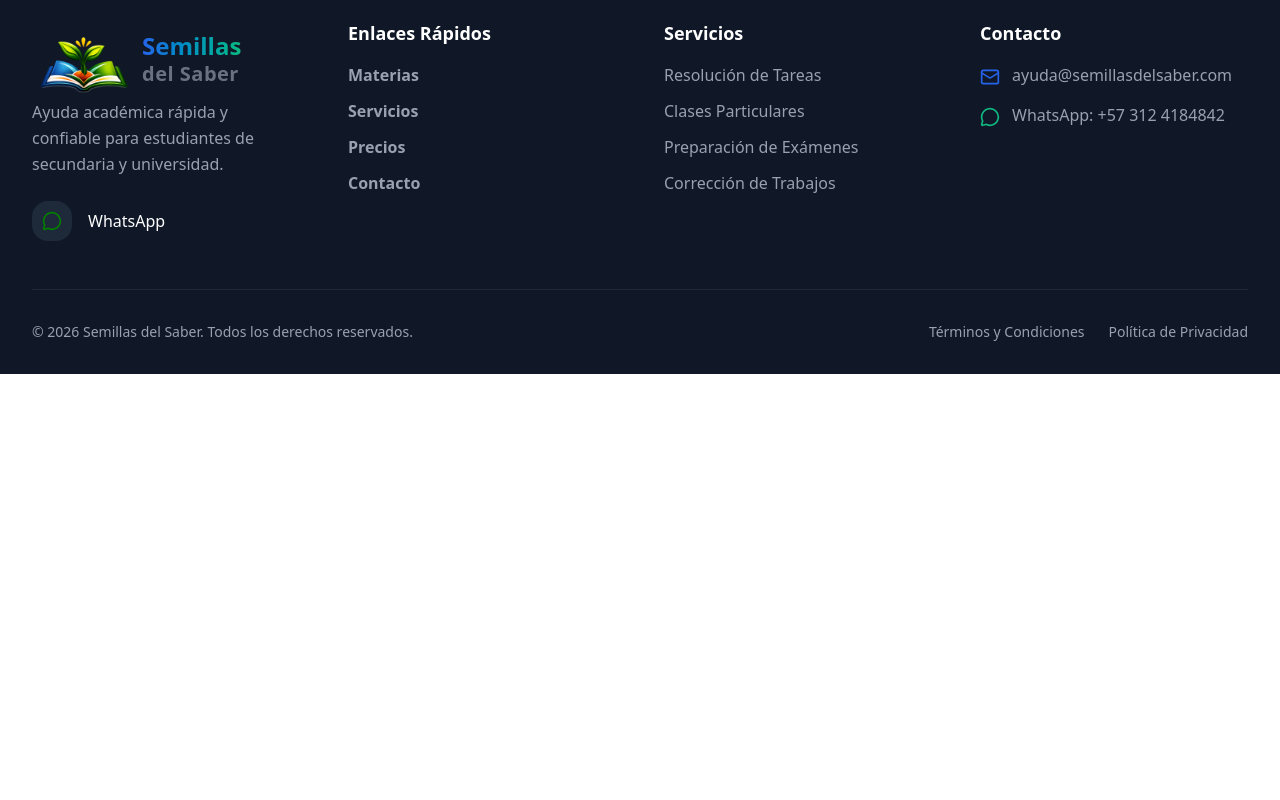
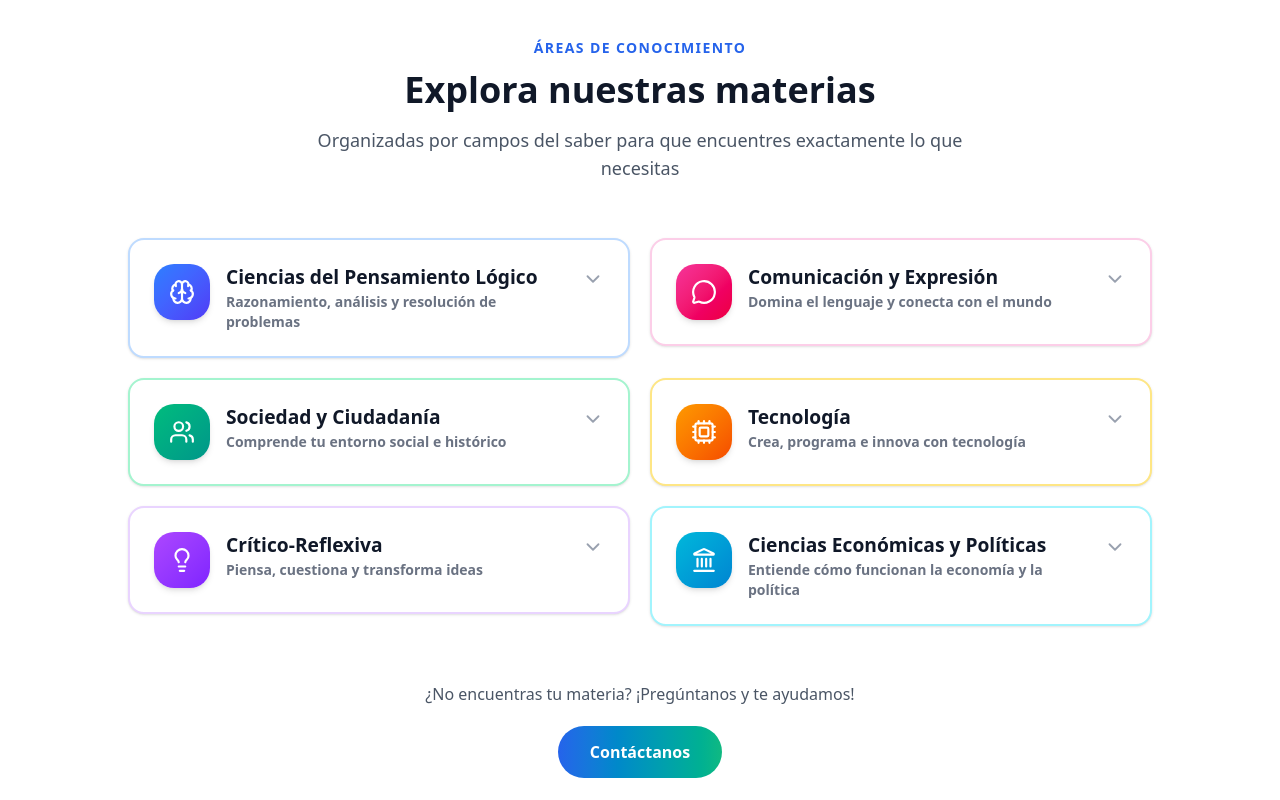
Before and after one commit to HaroldR23/semillas-saber-frontend, a Next.js app: page / in a window 1280 px wide. Shown: the part 900-1700 px from the top of the page. Before the commit the page ends 1274 px from the top, so only its background shows below. Built offline with nearby package versions, Linux system fonts and the light colour scheme.

Commit message:
feat: implement SubjectsSection component

```diff
--- a/app/components/Hero.tsx
+++ b/app/(landingPage)/Hero.tsx
@@ -5,7 +5,7 @@ import { ArrowRight, Star, TrendingUp } from 'lucide-react';
 import { useState, useEffect } from 'react';
 import Image from 'next/image';
 
-export function Hero() {
+const Hero = () => {
   const [tasksCount, setTasksCount] = useState(0);
 
   // Animated counter
@@ -154,4 +154,6 @@ export function Hero() {
       </div>
     </section>
   );
-}
+};
+
+export default Hero;
--- /dev/null
+++ b/app/(landingPage)/SubjectsSection/SubjectCard.tsx
@@ -0,0 +1,90 @@
+"use client";
+
+import { motion } from 'motion/react';
+import { useState } from 'react';
+import { ChevronDown } from 'lucide-react';
+
+import { Category } from '@/app/models';
+
+const CategoryCard = ({ category, index }: { category: Category; index: number }) => {
+  const [isOpen, setIsOpen] = useState(false);
+  const Icon = category.icon;
+
+  return (
+    <motion.div
+      initial={{ opacity: 0, y: 30 }}
+      whileInView={{ opacity: 1, y: 0 }}
+      viewport={{ once: true }}
+      transition={{ duration: 0.45, delay: index * 0.08 }}
+    >
+      <div
+        className={`rounded-2xl border-2 ${category.borderColor} bg-white transition-all duration-300 overflow-hidden ${
+          isOpen ? 'shadow-xl' : 'shadow-sm hover:shadow-lg'
+        }`}
+      >
+        {/* Card Header — clickable */}
+        <button
+          onClick={() => setIsOpen(!isOpen)}
+          className="w-full text-left p-5 sm:p-6 flex items-start gap-4 group"
+        >
+          {/* Icon */}
+          <div
+            className={`shrink-0 w-12 h-12 sm:w-14 sm:h-14 rounded-xl bg-linear-to-br ${category.gradient} flex items-center justify-center shadow-md group-hover:scale-110 transition-transform duration-300`}
+          >
+            <Icon size={26} className="text-white" strokeWidth={2} />
+          </div>
+
+          {/* Text */}
+          <div className="flex-1 min-w-0">
+            <h3 className="text-[1.1rem] sm:text-[1.2rem] font-bold text-gray-900 leading-snug">
+              {category.name}
+            </h3>
+            <p className="text-sm text-gray-500 mt-0.5">{category.tagline}</p>
+          </div>
+
+          {/* Chevron */}
+          <div className="shrink-0 mt-1">
+            <motion.div
+              animate={{ rotate: isOpen ? 180 : 0 }}
+              transition={{ duration: 0.3 }}
+            >
+              <ChevronDown size={22} className="text-gray-400" />
+            </motion.div>
+          </div>
+        </button>
+
+        {/* Expandable subjects */}
+        <motion.div
+          initial={false}
+          animate={{
+            height: isOpen ? 'auto' : 0,
+            opacity: isOpen ? 1 : 0,
+          }}
+          transition={{ duration: 0.35, ease: 'easeInOut' }}
+          className="overflow-hidden"
+        >
+          <div className="px-5 sm:px-6 pb-5 sm:pb-6">
+            <div className={`${category.bgLight} rounded-xl p-4`}>
+              <div className="flex flex-wrap gap-2.5">
+                {category.subjects.map((sub) => {
+                  const SubIcon = sub.icon;
+                  return (
+                    <span
+                      key={sub.name}
+                      className="inline-flex items-center gap-2 bg-white px-3.5 py-2 rounded-full shadow-sm text-sm font-medium text-gray-700 border border-gray-100"
+                    >
+                      <SubIcon size={16} className="text-gray-500 shrink-0" />
+                      {sub.name}
+                    </span>
+                  );
+                })}
+              </div>
+            </div>
+          </div>
+        </motion.div>
+      </div>
+    </motion.div>
+  );
+};
+
+export default CategoryCard;
--- /dev/null
+++ b/app/(landingPage)/SubjectsSection/SubjectsSection.tsx
@@ -0,0 +1,67 @@
+"use client";
+
+import { motion } from 'motion/react';
+import CategoryCard from './SubjectCard';
+import { subjectCategories } from '@/app/constants';
+
+const SubjectsSection = () => {
+  const scrollToContact = () => {
+    const element = document.getElementById('contacto');
+    if (element) {
+      element.scrollIntoView({ behavior: 'smooth', block: 'start' });
+    }
+  };
+
+  return (
+    <section id="materias" className="py-20 bg-white">
+      <div className="container mx-auto px-4 lg:px-8">
+        {/* Header */}
+        <motion.div
+          initial={{ opacity: 0, y: 20 }}
+          whileInView={{ opacity: 1, y: 0 }}
+          viewport={{ once: true }}
+          transition={{ duration: 0.6 }}
+          className="text-center mb-14"
+        >
+          <span className="inline-block text-sm font-semibold tracking-widest uppercase text-[#2563eb] mb-3">
+            Áreas de conocimiento
+          </span>
+          <h2 className="text-3xl md:text-4xl font-bold text-gray-900 mb-4">
+            Explora nuestras materias
+          </h2>
+          <p className="text-lg text-gray-600 max-w-2xl mx-auto">
+            Organizadas por campos del saber para que encuentres exactamente lo que necesitas
+          </p>
+        </motion.div>
+
+        {/* Category Grid */}
+        <div className="grid md:grid-cols-2 gap-5 max-w-5xl mx-auto">
+          {subjectCategories.map((cat, index) => (
+            <CategoryCard key={cat.id} category={cat} index={index} />
+          ))}
+        </div>
+
+        {/* Bottom CTA */}
+        <motion.div
+          initial={{ opacity: 0 }}
+          whileInView={{ opacity: 1 }}
+          viewport={{ once: true }}
+          transition={{ duration: 0.6, delay: 0.4 }}
+          className="text-center mt-14"
+        >
+          <p className="text-gray-600 mb-5">
+            ¿No encuentras tu materia? ¡Pregúntanos y te ayudamos!
+          </p>
+          <button
+            onClick={scrollToContact}
+            className="bg-linear-to-r from-[#2563eb] to-[#10b981] text-white px-8 py-3.5 rounded-full font-semibold hover:shadow-xl transition-all duration-300 hover:scale-105"
+          >
+            Contáctanos
+          </button>
+        </motion.div>
+      </div>
+    </section>
+  );
+}
+
+export default SubjectsSection;
--- a/app/(landingPage)/page.tsx
+++ b/app/(landingPage)/page.tsx
@@ -1,9 +1,11 @@
-import { Hero } from "../components/Hero";
+import Hero from "./Hero";
+import SubjectsSection from "./SubjectsSection/SubjectsSection";
 
 const Home = () => {
   return (
     <div>
       <Hero />
+      <SubjectsSection />
     </div>
   );
 };
--- a/app/constants/index.ts
+++ b/app/constants/index.ts
@@ -1,3 +1,26 @@
+import {
+  Brain,
+  MessageCircle,
+  Users,
+  Cpu,
+  Lightbulb,
+  Landmark,
+  Atom,
+  Leaf,
+  FlaskConical,
+  BookOpen,
+  Globe2,
+  MapPin,
+  ScrollText,
+  Heart,
+  Code,
+  Bot,
+  BookMarked,
+  Coins,
+  Scale,
+} from 'lucide-react';
+import { Category } from "../models";
+
 export const menuItems = [
   { label: 'Materias', id: 'materias' },
   { label: 'Servicios', id: 'servicios' },
@@ -5,3 +28,89 @@ export const menuItems = [
   { label: 'Contacto', id: 'contacto' },
 ];
 export const waMessage = "https://wa.me/573124184842?text=Hola%20Semillas%20del%20Saber%2C%20necesito%20ayuda%20con%20mis%20tareas.";
+export const subjectCategories: Category[] = [
+  {
+    id: 'logico',
+    name: 'Ciencias del Pensamiento Lógico',
+    icon: Brain,
+    gradient: 'from-blue-500 to-indigo-600',
+    bgLight: 'bg-blue-50',
+    iconBg: 'bg-blue-100',
+    borderColor: 'border-blue-200 hover:border-blue-400',
+    tagline: 'Razonamiento, análisis y resolución de problemas',
+    subjects: [
+      { name: 'Matemáticas', icon: Atom },
+      { name: 'Ciencias Naturales & Educación Ambiental', icon: Leaf },
+      { name: 'Química', icon: FlaskConical },
+    ],
+  },
+  {
+    id: 'comunicacion',
+    name: 'Comunicación y Expresión',
+    icon: MessageCircle,
+    gradient: 'from-pink-500 to-rose-600',
+    bgLight: 'bg-pink-50',
+    iconBg: 'bg-pink-100',
+    borderColor: 'border-pink-200 hover:border-pink-400',
+    tagline: 'Domina el lenguaje y conecta con el mundo',
+    subjects: [
+      { name: 'Lengua Castellana', icon: BookOpen },
+      { name: 'Idioma Extranjero — Inglés', icon: Globe2 },
+    ],
+  },
+  {
+    id: 'sociedad',
+    name: 'Sociedad y Ciudadanía',
+    icon: Users,
+    gradient: 'from-emerald-500 to-teal-600',
+    bgLight: 'bg-emerald-50',
+    iconBg: 'bg-emerald-100',
+    borderColor: 'border-emerald-200 hover:border-emerald-400',
+    tagline: 'Comprende tu entorno social e histórico',
+    subjects: [
+      { name: 'Historia', icon: ScrollText },
+      { name: 'Geografía', icon: MapPin },
+      { name: 'Constitución Política', icon: Landmark },
+      { name: 'Educación en Ética y Valores', icon: Heart },
+    ],
+  },
+  {
+    id: 'tecnologia',
+    name: 'Tecnología',
+    icon: Cpu,
+    gradient: 'from-amber-500 to-orange-600',
+    bgLight: 'bg-amber-50',
+    iconBg: 'bg-amber-100',
+    borderColor: 'border-amber-200 hover:border-amber-400',
+    tagline: 'Crea, programa e innova con tecnología',
+    subjects: [
+      { name: 'Programación', icon: Code },
+      { name: 'Robótica', icon: Bot },
+    ],
+  },
+  {
+    id: 'critica',
+    name: 'Crítico-Reflexiva',
+    icon: Lightbulb,
+    gradient: 'from-purple-500 to-violet-600',
+    bgLight: 'bg-purple-50',
+    iconBg: 'bg-purple-100',
+    borderColor: 'border-purple-200 hover:border-purple-400',
+    tagline: 'Piensa, cuestiona y transforma ideas',
+    subjects: [{ name: 'Filosofía', icon: BookMarked }],
+  },
+  {
+    id: 'economicas',
+    name: 'Ciencias Económicas y Políticas',
+    icon: Landmark,
+    gradient: 'from-cyan-500 to-sky-600',
+    bgLight: 'bg-cyan-50',
+    iconBg: 'bg-cyan-100',
+    borderColor: 'border-cyan-200 hover:border-cyan-400',
+    tagline: 'Entiende cómo funcionan la economía y la política',
+    subjects: [
+      { name: 'Economía', icon: Coins },
+      { name: 'Política', icon: Scale },
+    ],
+  },
+];
--- /dev/null
+++ b/app/models/index.ts
@@ -0,0 +1,16 @@
+export interface SubSubject {
+  name: string;
+  icon: React.ElementType;
+}
+
+export interface Category {
+  id: string;
+  name: string;
+  icon: React.ElementType;
+  gradient: string;
+  bgLight: string;
+  iconBg: string;
+  borderColor: string;
+  tagline: string;
+  subjects: SubSubject[];
+}
```
